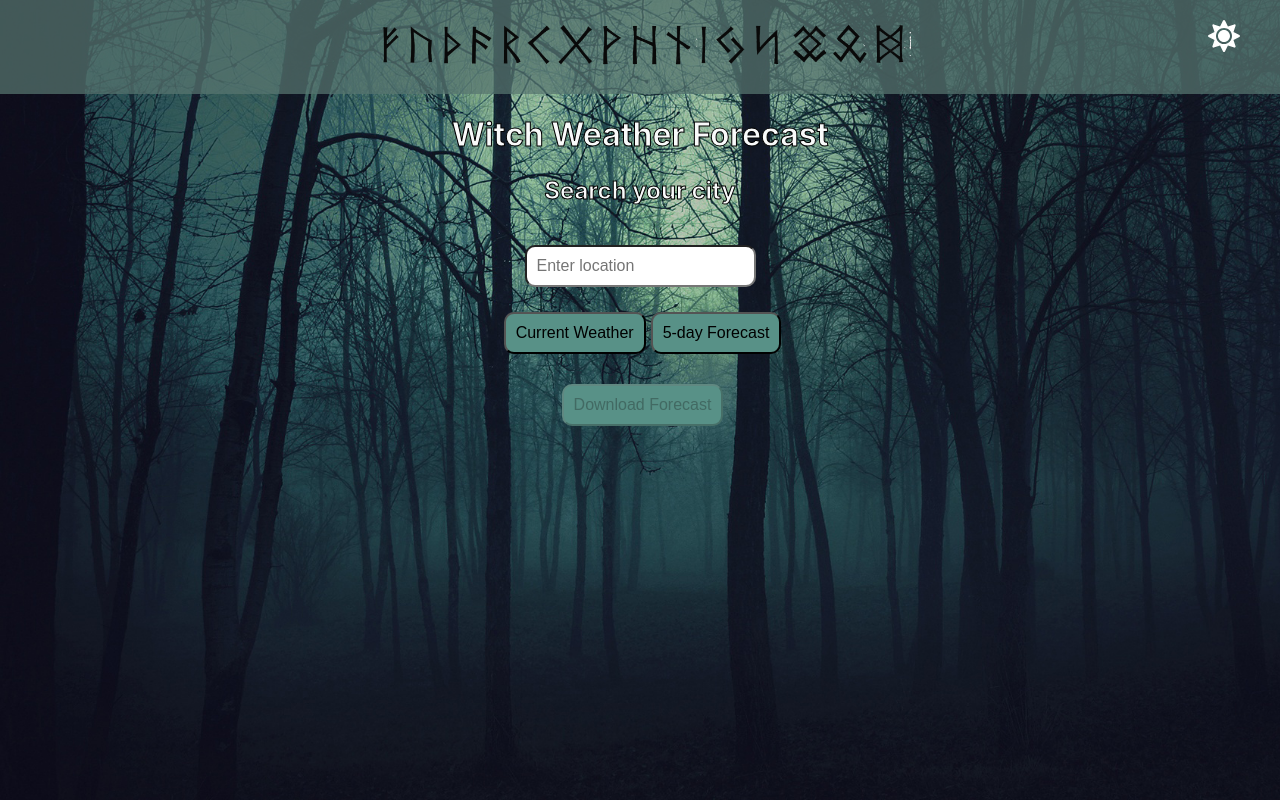
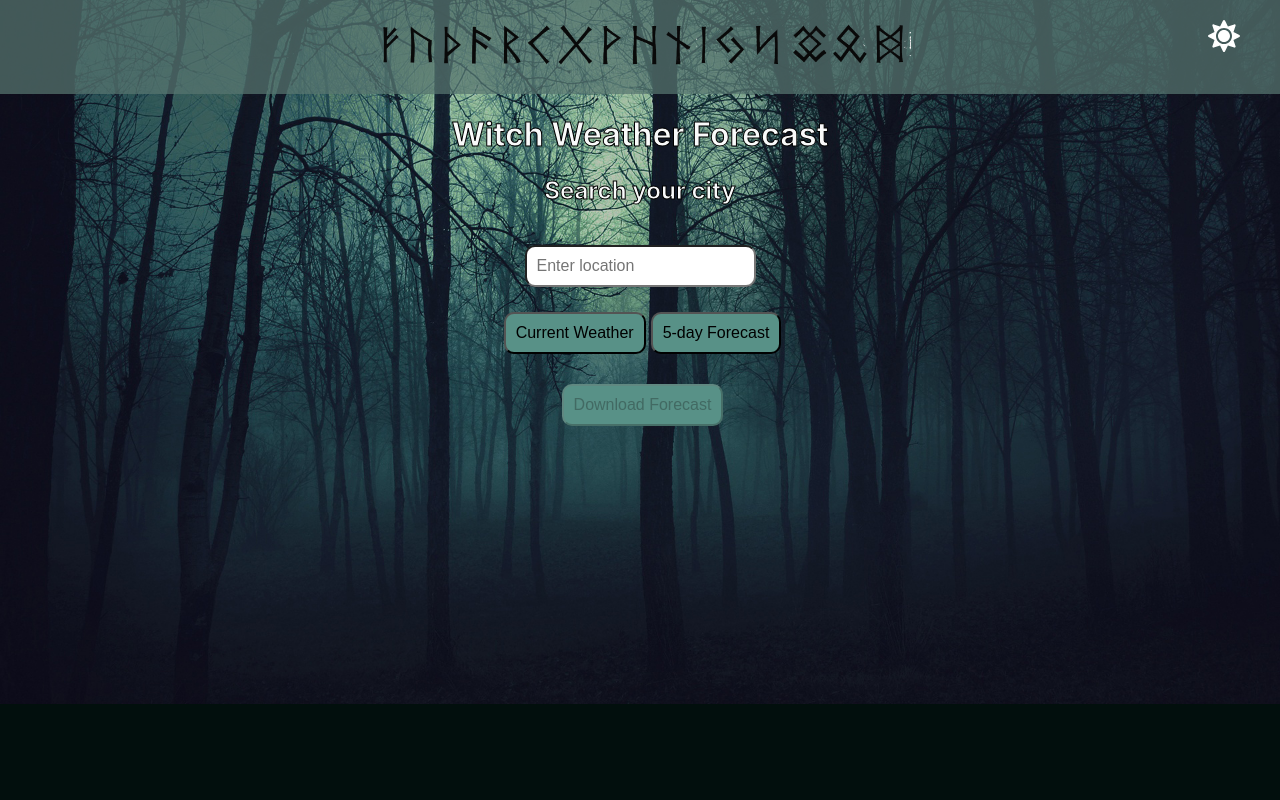
Before and after one commit to annie-uchiha/witch-weather-forecast, a React (Create React App) app in the folder weather-app/: page / in a window 1280 px wide. Built offline with nearby package versions, Linux system fonts and the light colour scheme.

Commit message:
vh causes a bug - changed to % to test

```diff
--- a/weather-app/src/index.css
+++ b/weather-app/src/index.css
@@ -6,7 +6,7 @@ body {
     sans-serif;
   -webkit-font-smoothing: antialiased;
   -moz-osx-font-smoothing: grayscale;
-  transition: background-image 0.9s ease-in-out;
+  transition: background-image 9000ms ease-in-out;
 }
 
 body.night {
@@ -24,5 +24,5 @@ body.day {
 }
 
 #root {
-  height: 100vh;
+  height: 100%;
 }
```
